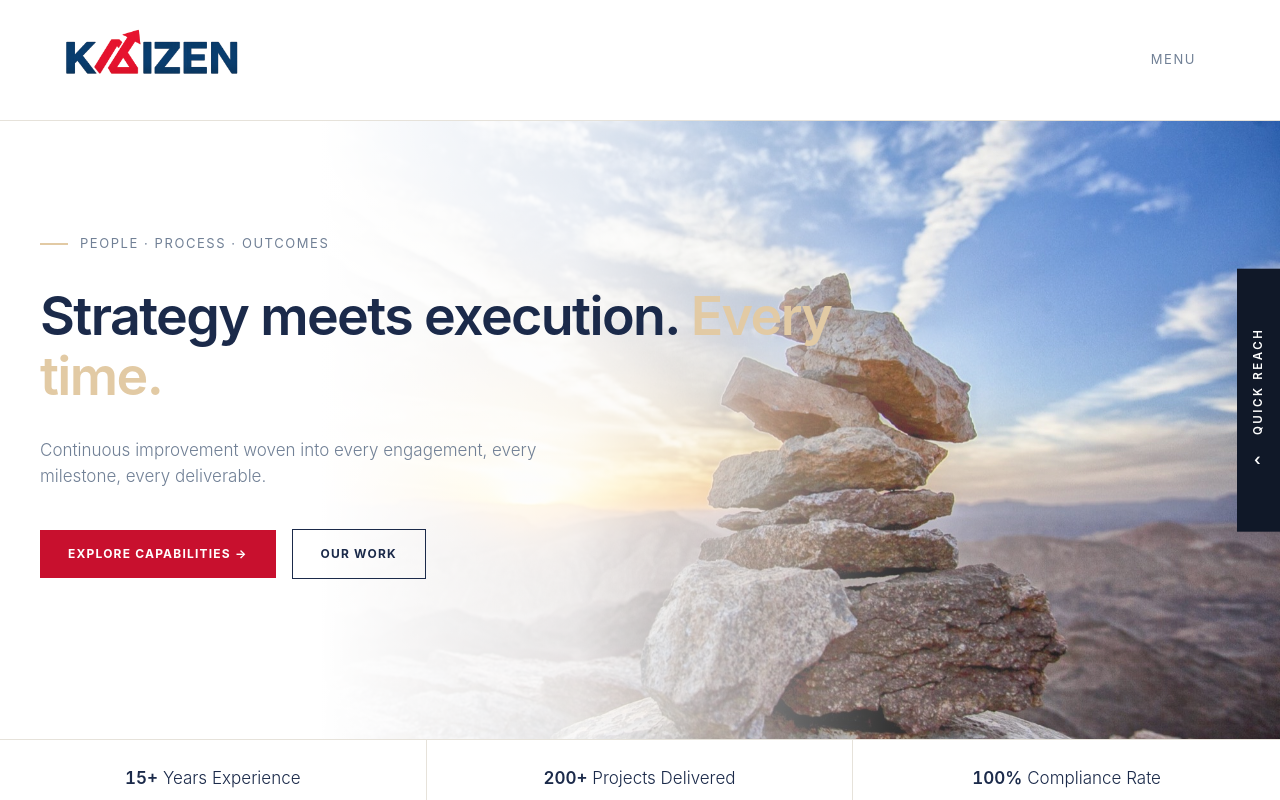
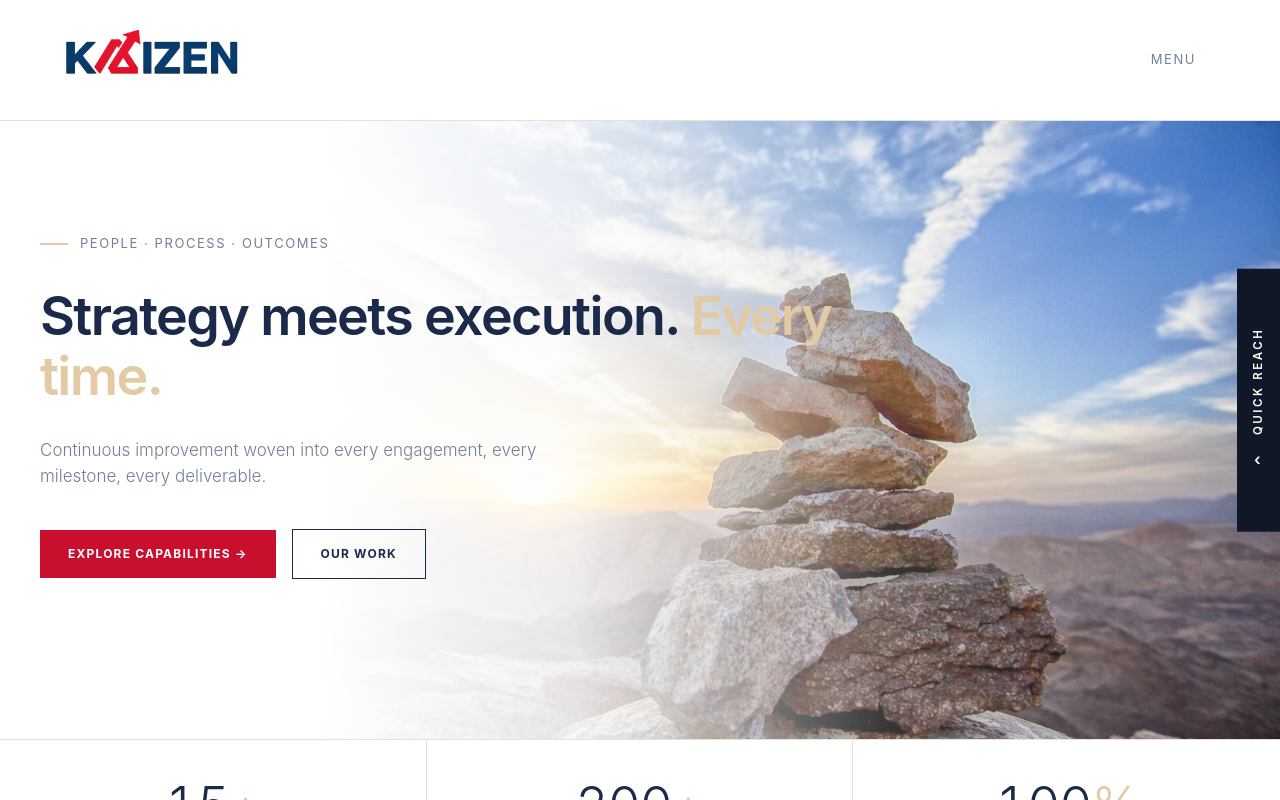
Before and after one commit to omarayman23/kaizen, a React (Vite) app: page / in a window 1280 px wide. Built offline with nearby package versions, Linux system fonts and the light colour scheme.

Commit message:
feat: restyle home stats strip, remove bold, slow the counter
Co-Authored-By: Claude Opus 4.8 <noreply@anthropic.com>

```diff
--- a/src/app/components/pages/Home.tsx
+++ b/src/app/components/pages/Home.tsx
@@ -269,19 +269,22 @@ function StatsStrip() {
         {stats.map((s, i) => (
           <div
             key={s.label}
-            className={`count-rise px-6 py-6 text-center ${visible ? "is-visible" : ""}`}
+            className={`count-rise px-6 py-10 text-center ${visible ? "is-visible" : ""}`}
             style={{ transitionDelay: `${i * 120}ms` }}
           >
             <span
-              className="font-serif font-semibold text-navy tabular-nums"
-              style={{ fontSize: "var(--text-body)" }}
+              className="block font-serif text-navy tabular-nums"
+              style={{
+                fontSize: "clamp(2.25rem, 5vw, 3.25rem)",
+                fontWeight: 300,
+                letterSpacing: "-0.03em",
+                lineHeight: 1,
+              }}
             >
-              <CountUp target={s.value} run={visible} />
-              {s.suffix}
-            </span>{" "}
-            <span className="text-muted-ink" style={{ fontSize: "var(--text-body)" }}>
-              {s.label}
+              <CountUp target={s.value} run={visible} duration={2600} />
+              <span style={{ color: "var(--gold)" }}>{s.suffix}</span>
             </span>
+            <span className="mt-3 block eyebrow text-muted-ink">{s.label}</span>
           </div>
         ))}
       </div>
```
